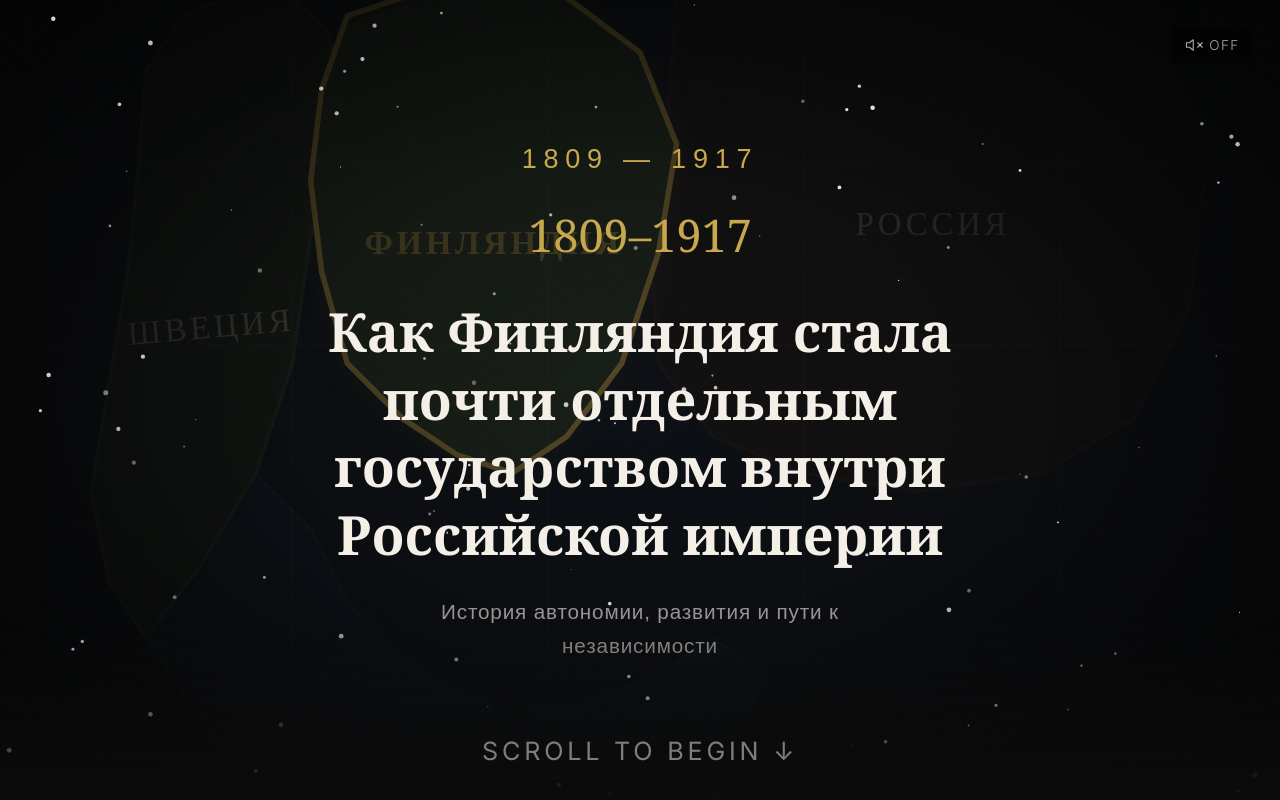
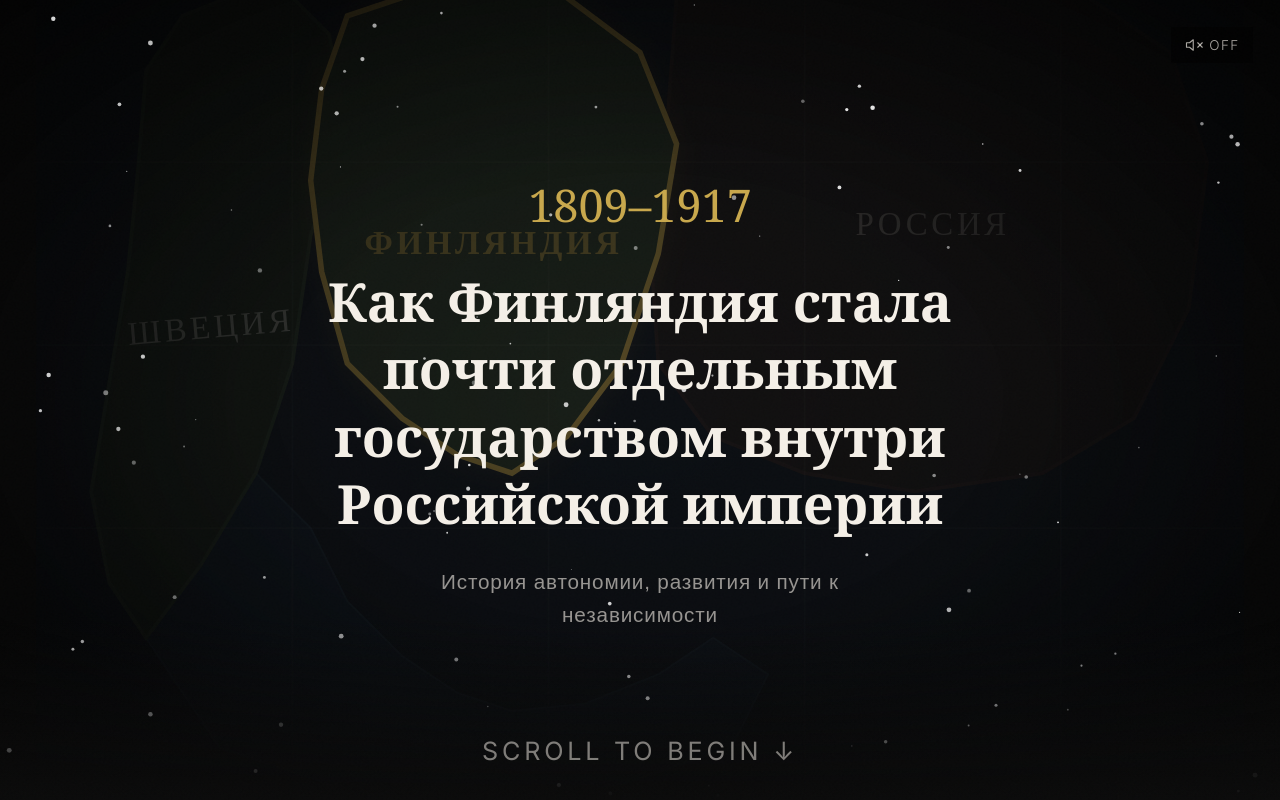
Before and after one commit to Gipoteza/finlandhistory, a Next.js app: page / in a window 1280 px wide. Shown: the top 800 px of the page. Built offline with nearby package versions, Linux system fonts and the light colour scheme; a web font is replaced by a local one.

Commit message:
fix: remove duplicate date label from HeroSection

```diff
--- a/src/components/sections/HeroSection.tsx
+++ b/src/components/sections/HeroSection.tsx
@@ -68,22 +68,6 @@ export default function HeroSection() {
           width: '100%',
         }}
       >
-        {/* Date label */}
-        <FadeInView delay={200} direction="none">
-          <p
-            style={{
-              fontSize: '1.5rem',
-              textTransform: 'uppercase',
-              letterSpacing: '0.25em',
-              color: '#c9a84c',
-              marginBottom: '1rem',
-              fontFamily: 'sans-serif',
-            }}
-          >
-            1809 — 1917
-          </p>
-        </FadeInView>
-
         {/* Subheading year */}
         <FadeInView delay={300} direction="up">
           <p
```
